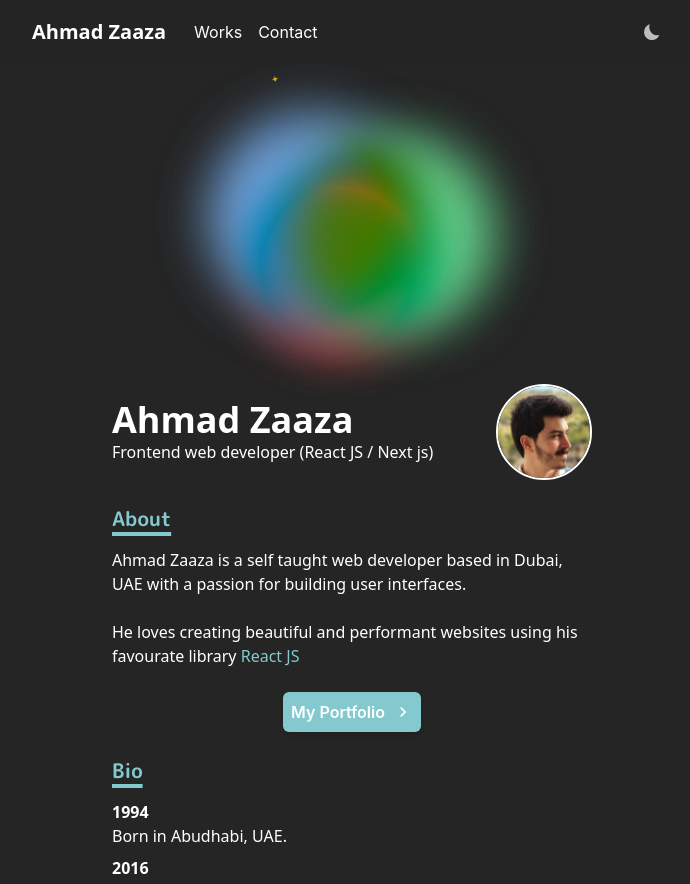
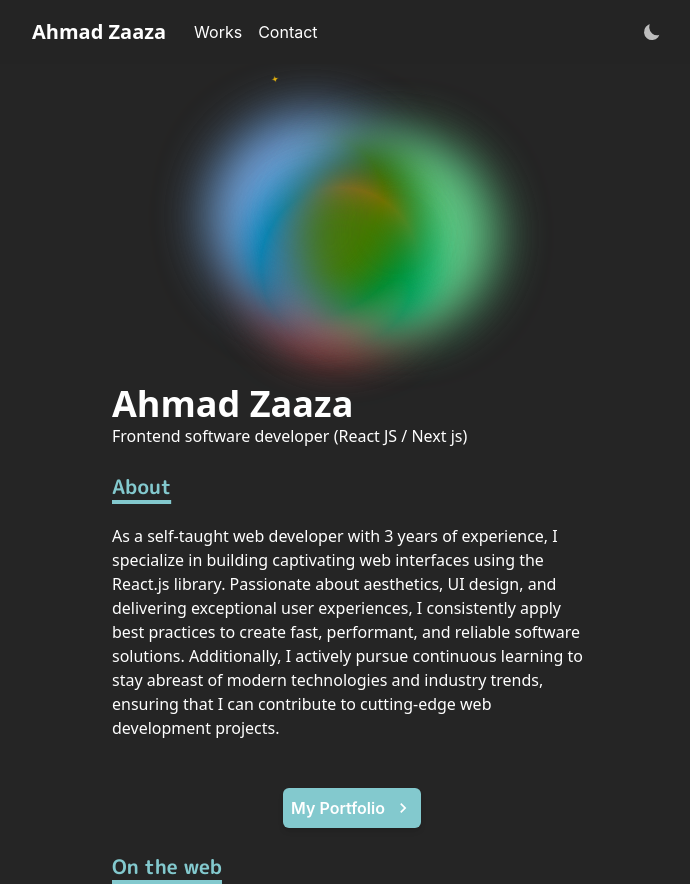
Before and after one commit to Ahmad-Zaaza/portfolio, a Next.js app: page / in a window 1280 px wide. Shown: the top 884 px of the page, without its empty margins (288-978 px from the left). Built offline with nearby package versions, Linux system fonts and the light colour scheme.

Commit message:
edit home page content

```diff
--- a/src/components/Section/SectionTitle.tsx
+++ b/src/components/Section/SectionTitle.tsx
@@ -10,7 +10,7 @@ const SectionTitle: React.FC<ISectionTitleProps> = ({
 }) => {
   return (
     <h3
-      className={`${classNames("font-bold  font-body text-xl my-4", {
+      className={`${classNames("font-bold  font-body text-xl my-6", {
         "underline underline-offset-6 text-primary": underline
       })}`}
     >
--- /dev/null
+++ b/src/components/Sections/About/index.tsx
@@ -0,0 +1,32 @@
+import Section from "@/components/Section";
+import SectionTitle from "@/components/Section/SectionTitle";
+import { MdKeyboardArrowRight } from "react-icons/md";
+import Link from "next/link";
+const About = () => {
+  return (
+    <Section delay={0.1}>
+      <SectionTitle underline>About</SectionTitle>
+      <p>
+        As a self-taught web developer with 3 years of experience, I specialize
+        in building captivating web interfaces using the React.js library.
+        Passionate about aesthetics, UI design, and delivering exceptional user
+        experiences, I consistently apply best practices to create fast,
+        performant, and reliable software solutions. Additionally, I actively
+        pursue continuous learning to stay abreast of modern technologies and
+        industry trends, ensuring that I can contribute to cutting-edge web
+        development projects.
+      </p>
+      <br />
+
+      <div className="mt-6 text-center">
+        <Link passHref href="/works">
+          <button className="btn btn-primary">
+            My Portfolio <MdKeyboardArrowRight className="ml-2" size={20} />
+          </button>
+        </Link>
+      </div>
+    </Section>
+  );
+};
+
+export default About;
--- a/src/components/Sections/OnTheWeb/index.tsx
+++ b/src/components/Sections/OnTheWeb/index.tsx
@@ -1,21 +1,34 @@
 import Section from "@/components/Section";
 import SectionTitle from "@/components/Section/SectionTitle";
-import { AiFillLinkedin } from "react-icons/ai";
+import { AiFillGithub, AiFillLinkedin } from "react-icons/ai";
 const OnTheWeb = () => {
   return (
     <Section delay={0.3}>
       <SectionTitle underline>On the web</SectionTitle>
-      <ul role="list">
+      <ul role="list" className="flex gap-4">
         <li>
           <a
             className="hover:no-underline"
             target="_blank"
             rel="noreferrer"
-            href="https://www.linkedin.com/in/ahmad-zaaza-51417b1a1"
+            href="https://www.linkedin.com/in/ahmad-zaaza"
           >
             <button className="btn btn-primary">
               <AiFillLinkedin className="mr-2" size={20} />
-              @ahmad-zaaza
+              Linkedin
+            </button>
+          </a>
+        </li>
+        <li>
+          <a
+            className="hover:no-underline"
+            target="_blank"
+            rel="noreferrer"
+            href="https://github.com/Ahmad-Zaaza"
+          >
+            <button className="btn btn-primary">
+              <AiFillGithub className="mr-2" size={20} />
+              GitHub
             </button>
           </a>
         </li>
--- a/src/components/Sections/Works/index.tsx
+++ /dev/null
@@ -1,37 +0,0 @@
-import Section from "@/components/Section";
-import SectionTitle from "@/components/Section/SectionTitle";
-import { MdKeyboardArrowRight } from "react-icons/md";
-import Link from "next/link";
-const Work = () => {
-  return (
-    <Section delay={0.1}>
-      <SectionTitle underline>About</SectionTitle>
-      <p>
-        Ahmad Zaaza is a self taught web developer based in Dubai, UAE with a
-        passion for building user interfaces.
-      </p>
-      <br />
-      <p>
-        He loves creating beautiful and performant websites using his favourate
-        library{" "}
-        <a
-          href="https://reactjs.org"
-          rel="noreferrer"
-          target="_blank"
-          className="text-primary"
-        >
-          React JS
-        </a>
-      </p>
-      <div className="text-center mt-6">
-        <Link passHref href="/works">
-          <button className="btn btn-primary">
-            My Portfolio <MdKeyboardArrowRight className="ml-2" size={20} />
-          </button>
-        </Link>
-      </div>
-    </Section>
-  );
-};
-
-export default Work;
--- a/src/pages/index.tsx
+++ b/src/pages/index.tsx
@@ -1,31 +1,33 @@
 import Section from "@/components/Section";
-import Bio from "@/components/Sections/Bio";
 import OnTheWeb from "@/components/Sections/OnTheWeb";
-import Work from "@/components/Sections/Works";
+import About from "@/components/Sections/About";
 import type { NextPage } from "next";
+
 const Home: NextPage = () => {
   return (
     <article>
       <Section>
         <div className="flex-col md:flex md:justify-between md:items-center md:flex-row ">
           <div>
-            <h1 className="font text-4xl font-bold">Ahmad Zaaza</h1>
+            <h1 className="text-4xl font-bold font">Ahmad Zaaza</h1>
 
             <p className="font-medium">
-              Frontend web developer (React JS / Next js)
+              Frontend software developer (React JS / Next js)
             </p>
           </div>
-          <div className="text-center">
-            <img
+          {/* <div className="text-center">
+            <Image
               src="/images/ahmad.jpg"
               alt="profile"
-              className="border-white inline-block border-2 rounded-full w-24 h-24 mt-4 md:ml-4 md:mt-0"
+              width={100}
+              height={100}
+              className="inline-block object-cover mt-4 border-2 border-white rounded-full md:ml-4 md:mt-0"
             />
-          </div>
+          </div> */}
         </div>
       </Section>
-      <Work />
-      <Bio />
+      <About />
+      {/* <Bio /> */}
       <OnTheWeb />
     </article>
   );
```
Also changed, not shown: public/images/ahmad.jpg, public/images/old.jpg (added).
